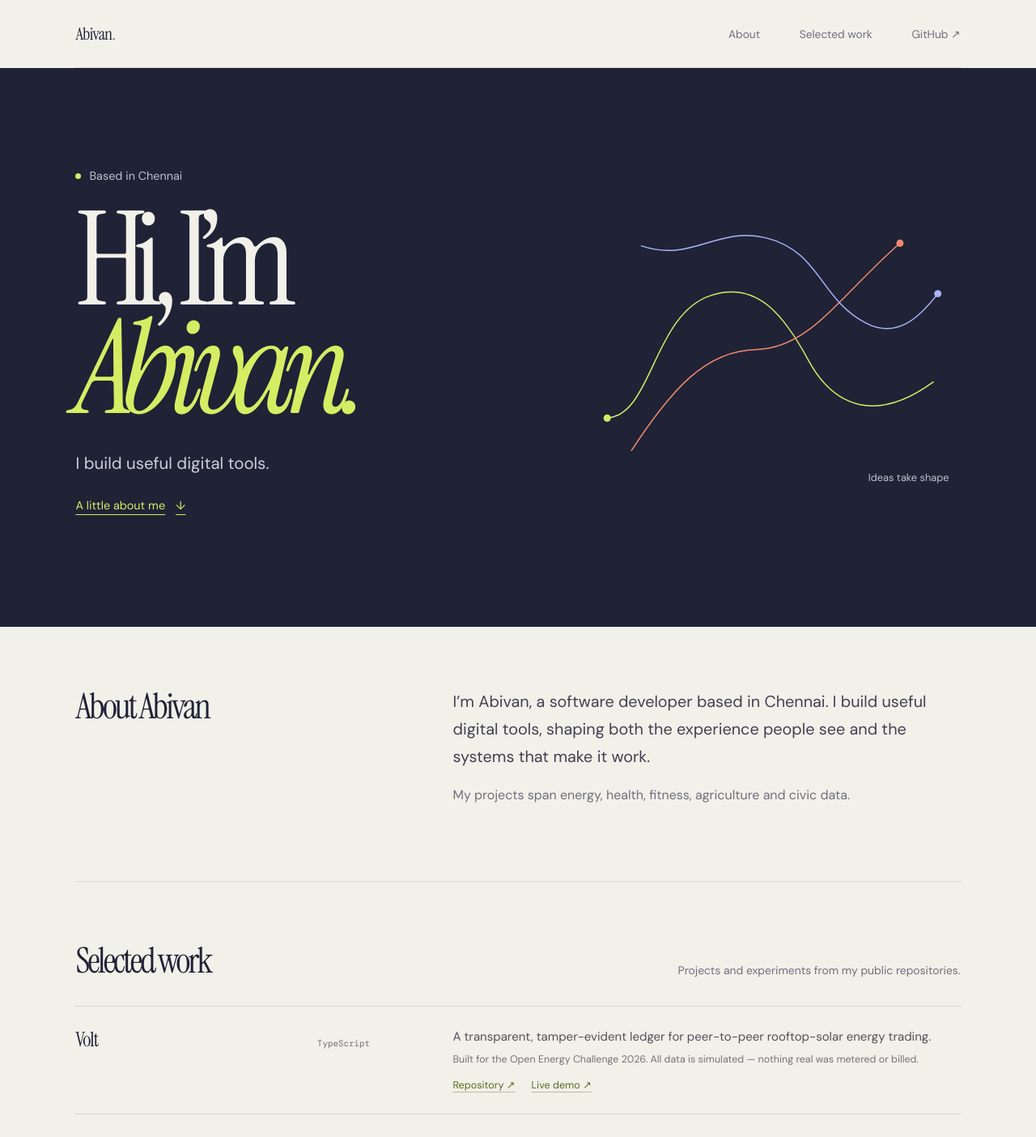
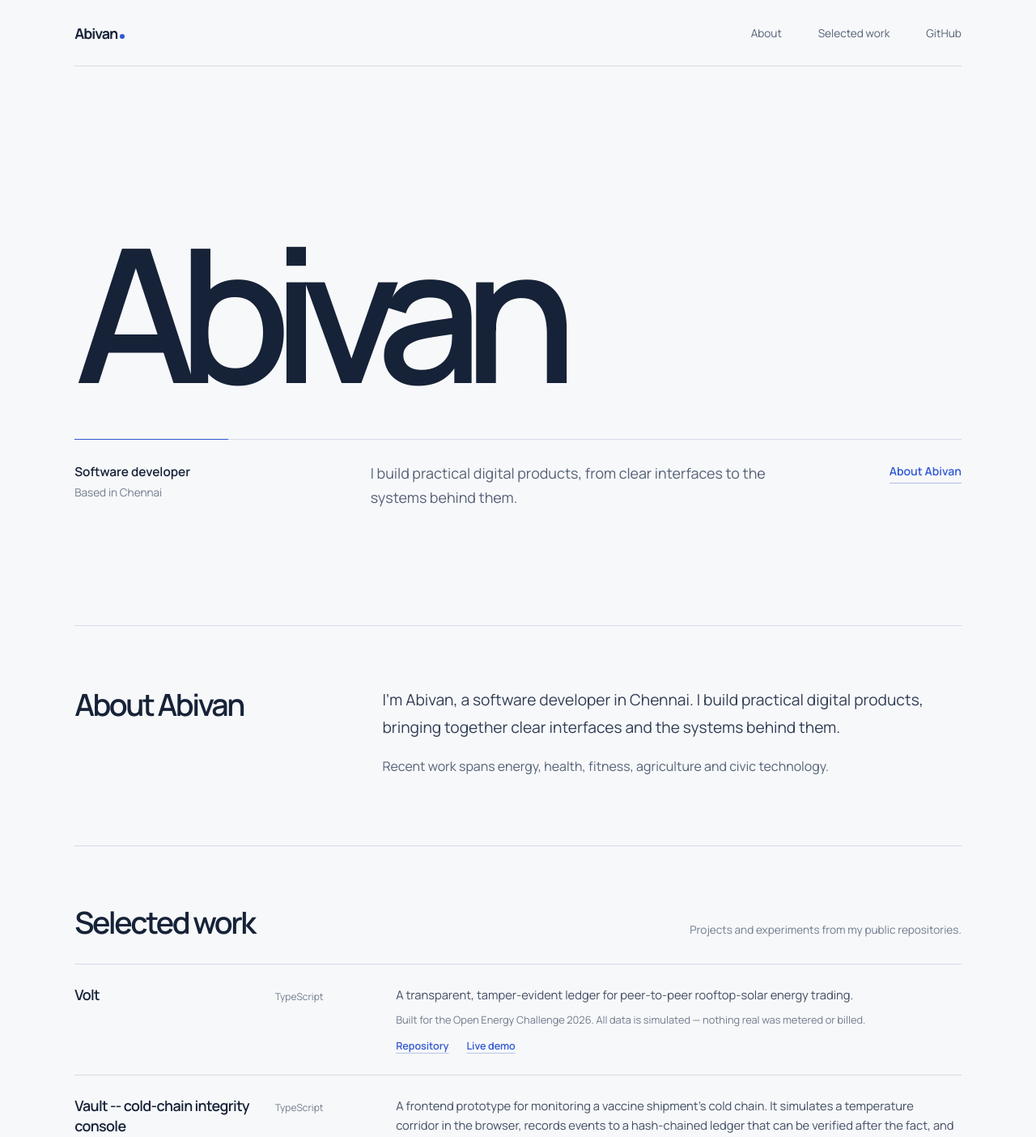
Before and after one commit to abivan100-stack/abivan-portfolio, a React (Vite) app: page / in a window 1280 px wide. Shown: the top 1404 px of the page at 81% size. Built offline with nearby package versions, Linux system fonts and the light colour scheme.

Commit message:
Redesign portfolio for a professional audience

```diff
--- a/index.html
+++ b/index.html
@@ -3,7 +3,7 @@
   <head>
     <meta charset="UTF-8" />
     <meta name="viewport" content="width=device-width, initial-scale=1.0" />
-    <meta name="theme-color" content="#202236" />
+    <meta name="theme-color" content="#f7f8fa" />
     <meta name="description" content="Abivan is a software developer in Chennai who builds practical digital tools." />
     <title>Abivan — Personal Portfolio</title>
   </head>
--- a/src/App.css
+++ b/src/App.css
@@ -1,14 +1,13 @@
 .site-shell {
-  --paper: #f1f0e9;
-  --ink: #202236;
-  --deep: #202236;
-  --muted: #6f7080;
-  --line: #d8d6cf;
-  --accent: #d5ed63;
-  --coral: #f08b70;
-  --periwinkle: #a8b6ff;
+  --paper: #f7f8fa;
+  --wash: #eef2f8;
+  --ink: #162237;
+  --slate: #556176;
+  --muted: #707b8d;
+  --line: #d4dce8;
+  --blue: #3158d4;
   min-height: 100vh;
-  padding: 0 clamp(24px, 7.3vw, 116px);
+  padding-inline: clamp(22px, 7.2vw, 112px);
   color: var(--ink);
   background: var(--paper);
 }
@@ -21,7 +20,7 @@
 }
 
 .site-header {
-  min-height: 84px;
+  min-height: 82px;
   display: flex;
   justify-content: space-between;
   align-items: center;
@@ -29,233 +28,244 @@
 }
 
 .wordmark {
+  display: inline-flex;
+  align-items: baseline;
+  gap: 3px;
   color: var(--ink);
-  font-family: var(--font-display);
-  font-size: 1.3rem;
-  font-weight: 400;
-  letter-spacing: -.035em;
+  font-size: 1.12rem;
+  font-weight: 700;
+  letter-spacing: -.055em;
   text-decoration: none;
 }
+.wordmark-dot { width: 6px; height: 6px; border-radius: 50%; background: var(--blue); }
 
-.wordmark span { color: #687637; }
-
-.site-header nav { display: flex; align-items: center; gap: clamp(20px, 3.8vw, 54px); }
+.site-header nav { display: flex; align-items: center; gap: clamp(19px, 3.5vw, 46px); }
 .site-header nav a,
 .site-footer a {
-  color: var(--muted);
-  font-size: .86rem;
+  color: var(--slate);
+  font-size: .85rem;
   text-decoration-color: transparent;
   text-underline-offset: 5px;
-  transition: color 170ms ease, text-decoration-color 170ms ease;
+  transition: color 160ms ease, text-decoration-color 160ms ease;
 }
 .site-header nav a:hover,
-.site-footer a:hover { color: var(--ink); text-decoration-color: currentColor; }
+.site-footer a:hover { color: var(--blue); text-decoration-color: currentColor; }
 
 .personal-intro {
-  position: relative;
-  isolation: isolate;
-  min-height: min(690px, calc(100svh - 84px));
-  margin-inline: calc(0px - clamp(24px, 7.3vw, 116px));
-  padding: 76px clamp(24px, 7.3vw, 116px) 92px;
-  display: grid;
-  grid-template-columns: minmax(0, 1.08fr) minmax(280px, .92fr);
-  align-items: center;
-  gap: clamp(24px, 6vw, 92px);
-  overflow: hidden;
-  color: var(--paper);
-  background: var(--deep);
+  min-height: min(690px, calc(100svh - 82px));
+  padding: clamp(82px, 11vw, 142px) 0 72px;
+  display: flex;
+  flex-direction: column;
+  justify-content: center;
+}
+.personal-intro h1 {
+  margin: 0;
+  color: var(--ink);
+  font-size: clamp(7rem, 18vw, 16rem);
+  font-weight: 600;
+  line-height: .8;
+  letter-spacing: -.105em;
 }
 
-.intro-copy { position: relative; z-index: 1; max-width: 770px; }
-.location-line {
-  display: flex;
-  align-items: center;
-  gap: 10px;
-  margin: 0 0 29px;
-  color: #c1c1cc;
-  font-size: .9rem;
+.signature-rule {
+  position: relative;
+  height: 1px;
+  margin: clamp(36px, 5vw, 64px) 0 29px;
+  background: var(--line);
+  transform-origin: left center;
 }
-.location-dot { width: 7px; height: 7px; border-radius: 50%; background: var(--accent); }
+.signature-rule::after {
+  position: absolute;
+  inset: 0 auto 0 0;
+  width: clamp(100px, 15vw, 190px);
+  background: var(--blue);
+  content: '';
+}
 
-.personal-intro h1 {
-  margin: 0;
-  color: var(--paper);
-  font-family: var(--font-display);
-  font-size: clamp(5.25rem, 12.6vw, 11rem);
-  font-weight: 400;
-  line-height: .83;
-  letter-spacing: -.09em;
+.intro-details {
+  display: grid;
+  grid-template-columns: minmax(175px, .8fr) minmax(0, 1.5fr) auto;
+  align-items: start;
+  gap: clamp(22px, 4vw, 56px);
 }
-.personal-intro h1 span { color: var(--accent); font-style: italic; }
-
+.intro-role p { margin: 0; color: var(--ink); font-size: .96rem; font-weight: 600; }
+.intro-role span { display: block; margin-top: 6px; color: var(--muted); font-size: .85rem; }
 .intro-description {
-  max-width: 435px;
-  margin: 34px 0 0;
-  color: #d0cfda;
-  font-size: clamp(1.1rem, 1.6vw, 1.38rem);
-  line-height: 1.55;
+  max-width: 560px;
+  margin: -3px 0 0;
+  color: var(--slate);
+  font-size: clamp(1rem, 1.4vw, 1.16rem);
+  line-height: 1.7;
 }
 .intro-link {
-  display: inline-flex;
-  align-items: center;
-  gap: 13px;
-  margin-top: 26px;
-  color: var(--accent);
-  font-size: .9rem;
-  text-decoration-thickness: 1px;
-  text-underline-offset: 6px;
-  transition: gap 170ms ease;
+  justify-self: end;
+  color: var(--blue);
+  font-size: .88rem;
+  font-weight: 600;
+  text-decoration: none;
+  text-underline-offset: 5px;
+  border-bottom: 1px solid #aebde9;
+  padding-bottom: 5px;
+  transition: border-color 160ms ease;
 }
-.intro-link:hover { gap: 19px; }
-
-.build-trace {
-  position: relative;
-  width: min(100%, 480px);
-  justify-self: end;
-  aspect-ratio: 1.16;
-}
-.build-trace svg { display: block; width: 100%; height: 100%; overflow: visible; }
-.trace-line { stroke-width: 1.35; stroke-linecap: round; }
-.trace-line-main { stroke: var(--accent); }
-.trace-line-second { stroke: var(--coral); }
-.trace-line-third { stroke: var(--periwinkle); }
-.trace-point-one { fill: var(--accent); }
-.trace-point-two { fill: var(--coral); }
-.trace-point-three { fill: var(--periwinkle); }
-.trace-caption {
-  position: absolute;
-  right: 3%;
-  bottom: 6%;
-  color: #c1c1cc;
-  font-size: .8rem;
-}
+.intro-link:hover { border-color: var(--blue); }
 
 .about-section {
-  padding: 75px 0 92px;
+  scroll-margin-top: 28px;
+  padding: 75px 0 84px;
   display: grid;
-  grid-template-columns: minmax(190px, .58fr) minmax(0, 1fr);
-  gap: 8vw;
-  border-bottom: 1px solid var(--line);
+  grid-template-columns: minmax(170px, .65fr) minmax(0, 1.6fr);
+  gap: 7vw;
+  border-top: 1px solid var(--line);
 }
 .about-section h2,
-.work-heading h2 {
+.work-heading h2,
+.closing-note h2 {
   margin: 0;
   color: var(--ink);
-  font-family: var(--font-display);
-  font-size: clamp(1.9rem, 3.4vw, 2.85rem);
-  font-weight: 400;
+  font-size: clamp(1.7rem, 3vw, 2.35rem);
+  font-weight: 600;
   letter-spacing: -.065em;
-  line-height: 1.08;
+  line-height: 1.15;
 }
 .about-copy { max-width: 720px; }
-.about-copy p { margin: 0; color: #414252; font-size: clamp(1.05rem, 1.55vw, 1.28rem); line-height: 1.72; }
-.about-copy p + p { margin-top: 17px; color: var(--muted); font-size: 1rem; }
+.about-copy p { margin: 0; color: #303d54; font-size: clamp(1.02rem, 1.5vw, 1.2rem); line-height: 1.75; }
+.about-copy p + p { margin-top: 17px; color: var(--slate); font-size: 1rem; }
 
-.work-section { padding: 74px 0 94px; }
+.work-section { scroll-margin-top: 28px; padding: 72px 0 88px; border-top: 1px solid var(--line); }
 .work-heading {
   display: flex;
   justify-content: space-between;
   align-items: end;
   gap: 28px;
-  margin-bottom: 32px;
+  margin-bottom: 30px;
 }
-.work-heading p { margin: 0 0 3px; color: var(--muted); font-size: .87rem; }
+.work-heading p { margin: 0 0 3px; color: var(--muted); font-size: .85rem; }
 .project-row {
   position: relative;
   display: grid;
-  grid-template-columns: minmax(190px, .58fr) minmax(0, 1fr);
-  gap: 8vw;
+  grid-template-columns: minmax(200px, .66fr) minmax(0, 1.5fr);
+  gap: 7vw;
   padding: 25px 0 27px;
   border-top: 1px solid var(--line);
-  transition: padding 180ms ease, border-color 180ms ease;
 }
 .project-row::before {
   position: absolute;
-  top: -1px;
-  left: 0;
-  width: 0;
-  height: 2px;
-  background: #778a30;
+  top: 22px;
+  bottom: 24px;
+  left: -14px;
+  width: 2px;
+  background: var(--blue);
   content: '';
-  transition: width 220ms ease;
+  transform: scaleY(0);
+  transform-origin: center;
+  transition: transform 180ms ease;
 }
-.project-row:hover { padding-inline: 12px 0; border-color: #a9ad91; }
-.project-row:hover::before { width: 46px; }
-.project-name-block { display: flex; align-items: baseline; justify-content: space-between; gap: 15px; }
-.project-name-block h3 {
+.project-row:hover::before,
+.project-row:focus-within::before { transform: scaleY(1); }
+.project-heading { display: flex; align-items: baseline; justify-content: space-between; gap: 16px; }
+.project-heading h3 {
   margin: 0;
   color: var(--ink);
-  font-family: var(--font-display);
-  font-size: 1.55rem;
-  font-weight: 400;
-  letter-spacing: -.04em;
-  line-height: 1.3;
+  font-size: 1.12rem;
+  font-weight: 600;
+  letter-spacing: -.035em;
+  line-height: 1.4;
+  transition: color 160ms ease;
 }
-.project-language { flex: 0 0 auto; color: var(--muted); font-family: var(--font-mono); font-size: .68rem; }
-.project-description-block > p { max-width: 700px; margin: 0; color: #55515d; font-size: .94rem; line-height: 1.6; }
-.project-description-block > p.project-context { margin-top: 7px; color: #77737d; font-size: .78rem; }
-.project-links { display: flex; gap: 20px; margin-top: 12px; }
-.project-links a { color: #596d21; font-size: .79rem; text-decoration-color: #b6c191; text-underline-offset: 4px; }
+.project-row:hover .project-heading h3,
+.project-row:focus-within .project-heading h3 { color: var(--blue); }
+.project-language { flex: 0 0 auto; color: var(--muted); font-size: .75rem; }
+.project-description-block > p { max-width: 690px; margin: 0; color: #414e63; font-size: .92rem; line-height: 1.65; }
+.project-description-block > p.project-context { margin-top: 8px; color: var(--muted); font-size: .8rem; }
+.project-links { display: flex; flex-wrap: wrap; gap: 22px; margin-top: 13px; }
+.project-links a {
+  color: var(--blue);
+  font-size: .79rem;
+  font-weight: 600;
+  text-decoration-color: #b7c4e9;
+  text-underline-offset: 4px;
+}
 .project-links a:hover { text-decoration-color: currentColor; }
 
 .closing-note {
-  min-height: 154px;
-  padding: 31px 0 37px;
+  margin-inline: calc(0px - clamp(22px, 7.2vw, 112px));
+  padding: 61px clamp(22px, 7.2vw, 112px) 64px;
   display: flex;
   justify-content: space-between;
   align-items: center;
-  gap: 28px;
-  border-top: 1px solid var(--line);
+  gap: 30px;
+  color: var(--paper);
+  background: var(--ink);
 }
-.closing-note p { margin: 0; color: var(--ink); font-family: var(--font-display); font-size: clamp(1.5rem, 2.8vw, 2.35rem); letter-spacing: -.055em; }
-.closing-note a { color: #596d21; font-size: .88rem; text-underline-offset: 5px; }
+.closing-note h2 { color: var(--paper); font-size: clamp(1.7rem, 3vw, 2.4rem); }
+.closing-note p { margin: 9px 0 0; color: #c2cbd8; font-size: .92rem; }
+.closing-note a {
+  padding: 13px 17px;
+  color: var(--ink);
+  background: #fff;
+  font-size: .82rem;
+  font-weight: 600;
+  text-decoration: none;
+  transition: background-color 160ms ease, color 160ms ease;
+}
+.closing-note a:hover { color: #fff; background: var(--blue); }
 
 .site-footer {
-  min-height: 76px;
+  min-height: 70px;
   display: flex;
   justify-content: space-between;
   align-items: center;
-  border-top: 1px solid var(--line);
   color: var(--muted);
   font-size: .76rem;
 }
 
-:focus-visible { outline: 2px solid #778a30; outline-offset: 5px; }
+:focus-visible { outline: 2px solid var(--blue); outline-offset: 5px; }
 
 @media (max-width: 820px) {
-  .personal-intro { grid-template-columns: minmax(0, 1fr) minmax(220px, .7fr); gap: 24px; }
-  .personal-intro h1 { font-size: clamp(5rem, 12.2vw, 7.4rem); }
-  .about-section, .project-row { grid-template-columns: 180px minmax(0, 1fr); gap: 38px; }
+  .personal-intro { min-height: 590px; }
+  .personal-intro h1 { font-size: clamp(6rem, 17vw, 9rem); }
+  .intro-details { grid-template-columns: minmax(140px, .7fr) minmax(0, 1.4fr); gap: 25px; }
+  .intro-link { grid-column: 2; justify-self: start; }
+  .about-section, .project-row { grid-template-columns: 165px minmax(0, 1fr); gap: 34px; }
 }
 
 @media (max-width: 600px) {
   .site-shell { padding-inline: 21px; }
   .site-header { min-height: 70px; }
-  .site-header nav { gap: 17px; }
-  .site-header nav a { font-size: .78rem; }
-  .site-header nav a:nth-child(2) { display: none; }
-  .personal-intro {
-    min-height: auto;
+  .site-header nav { gap: 15px; }
+  .site-header nav a { font-size: .76rem; }
+  .personal-intro { min-height: 520px; padding: 80px 0 56px; }
+  .personal-intro h1 { font-size: clamp(5.2rem, 22vw, 8rem); }
+  .signature-rule { margin: 32px 0 24px; }
+  .intro-details { grid-template-columns: 1fr; gap: 19px; }
+  .intro-link { grid-column: auto; }
+  .about-section { padding: 52px 0 59px; display: block; }
+  .about-copy { margin-top: 20px; }
+  .work-section { padding: 55px 0 64px; }
+  .work-heading { display: block; margin-bottom: 22px; }
+  .work-heading p { margin-top: 9px; }
+  .project-row { display: block; padding: 21px 0 23px; }
+  .project-row::before { left: -10px; }
+  .project-heading { justify-content: flex-start; gap: 13px; }
+  .project-heading h3 { font-size: 1.06rem; }
+  .project-description-block { margin-top: 10px; }
+  .closing-note {
     margin-inline: -21px;
-    padding: 70px 21px 47px;
-    display: block;
+    padding: 42px 21px 45px;
+    align-items: flex-start;
+    flex-direction: column;
+    gap: 22px;
   }
-  .personal-intro h1 { font-size: clamp(5.2rem, 19vw, 7rem); }
-  .intro-description { max-width: 350px; margin-top: 26px; }
-  .build-trace { width: min(100%, 350px); margin: 16px 0 0 auto; }
-  .trace-caption { right: 2%; bottom: 1%; }
-  .about-section { padding: 50px 0 61px; display: block; }
-  .about-copy { margin-top: 20px; }
-  .work-section { padding: 54px 0 62px; }
-  .work-heading { display: block; margin-bottom: 22px; }
-  .work-heading p { margin-top: 11px; }
-  .project-row { display: block; padding: 21px 0 23px; }
-  .project-row:hover { padding-inline: 9px 0; }
-  .project-name-block { justify-content: flex-start; gap: 12px; }
-  .project-name-block h3 { font-size: 1.35rem; }
-  .project-description-block { margin-top: 11px; }
-  .closing-note { min-height: auto; padding: 27px 0 33px; align-items: flex-start; flex-direction: column; gap: 12px; }
-  .site-footer { min-height: 68px; }
+  .site-footer { min-height: 65px; }
+}
+
+@media (max-width: 360px) {
+  .site-shell { padding-inline: 16px; }
+  .site-header nav { gap: 11px; }
+  .site-header nav a { font-size: .72rem; }
+  .personal-intro h1 { font-size: 21vw; }
+  .closing-note { margin-inline: -16px; padding-inline: 16px; }
 }
 
 @media (prefers-reduced-motion: reduce) {
--- a/src/App.tsx
+++ b/src/App.tsx
@@ -4,28 +4,10 @@ import './App.css'
 
 type Project = (typeof projects)[number]
 
-function BuildTrace() {
-  const reduceMotion = useReducedMotion()
-
-  return (
-    <div className="build-trace" aria-hidden="true">
-      <svg viewBox="0 0 420 360" fill="none">
-        <motion.path className="trace-line trace-line-main" d="M28 266C78 263 79 151 143 130C195 113 225 153 252 203C280 254 327 272 390 226" pathLength={1} initial={reduceMotion ? false : { pathLength: 0 }} animate={{ pathLength: 1 }} transition={{ duration: 1.35, delay: 0.35, ease: 'easeInOut' }} />
-        <motion.path className="trace-line trace-line-second" d="M55 302C100 233 138 191 193 190C252 189 284 133 353 72" pathLength={1} initial={reduceMotion ? false : { pathLength: 0 }} animate={{ pathLength: 1 }} transition={{ duration: 1.15, delay: 0.55, ease: 'easeInOut' }} />
-        <motion.path className="trace-line trace-line-third" d="M66 75C122 94 150 53 204 66C265 81 264 135 316 161C348 177 372 158 395 128" pathLength={1} initial={reduceMotion ? false : { pathLength: 0 }} animate={{ pathLength: 1 }} transition={{ duration: 1.2, delay: 0.7, ease: 'easeInOut' }} />
-        <circle className="trace-point trace-point-one" cx="28" cy="266" r="4" />
-        <circle className="trace-point trace-point-two" cx="353" cy="72" r="4" />
-        <circle className="trace-point trace-point-three" cx="395" cy="128" r="4" />
-      </svg>
-      <span className="trace-caption">Ideas take shape</span>
-    </div>
-  )
-}
-
 function ProjectRow({ project }: { project: Project }) {
   return (
     <article className="project-row">
-      <div className="project-name-block">
+      <div className="project-heading">
         <h3>{project.name}</h3>
         {project.language && <span className="project-language">{project.language}</span>}
       </div>
@@ -33,8 +15,8 @@ function ProjectRow({ project }: { project: Project }) {
         <p>{project.summary || 'The repository does not include a project description yet.'}</p>
         {project.contextNote && project.contextNote.trim() !== project.summary.trim() && <p className="project-context">{project.contextNote}</p>}
         <div className="project-links">
-          <a href={project.url} target="_blank" rel="noreferrer">Repository <span aria-hidden="true">↗</span></a>
-          {project.demoUrl && <a href={project.demoUrl} target="_blank" rel="noreferrer">Live demo <span aria-hidden="true">↗</span></a>}
+          <a href={project.url} target="_blank" rel="noreferrer">Repository</a>
+          {project.demoUrl && <a href={project.demoUrl} target="_blank" rel="noreferrer">Live demo</a>}
         </div>
       </div>
     </article>
@@ -49,38 +31,38 @@ function App() {
     <MotionConfig reducedMotion="user">
       <div className="site-shell">
         <header className="site-header" id="top">
-          <a className="wordmark" href="#top" aria-label="Abivan, back to top">Abivan<span>.</span></a>
+          <a className="wordmark" href="#top" aria-label="Abivan, back to top">Abivan<span className="wordmark-dot" /></a>
           <nav aria-label="Main navigation">
             <a href="#about">About</a>
             <a href="#work">Selected work</a>
-            <a href="https://github.com/abivan100-stack" target="_blank" rel="noreferrer">GitHub <span aria-hidden="true">↗</span></a>
+            <a href="https://github.com/abivan100-stack" target="_blank" rel="noreferrer">GitHub</a>
           </nav>
         </header>
 
         <main>
-          <motion.section className="personal-intro" aria-labelledby="intro-title"
-            initial={reduceMotion ? false : { opacity: 0 }}
-            animate={{ opacity: 1 }}
-            transition={{ duration: 0.75, ease: 'easeOut' }}>
-            <div className="intro-copy">
-              <p className="location-line"><span className="location-dot" aria-hidden="true" />Based in Chennai</p>
-              <h1 id="intro-title">Hi, I’m<br /><span>Abivan.</span></h1>
-              <p className="intro-description">I build useful digital tools.</p>
-              <a className="intro-link" href="#about">A little about me <span aria-hidden="true">↓</span></a>
+          <section className="personal-intro" aria-labelledby="intro-title">
+            <h1 id="intro-title">Abivan</h1>
+            <motion.div className="signature-rule" aria-hidden="true"
+              initial={reduceMotion ? false : { scaleX: 0 }}
+              animate={{ scaleX: 1 }}
+              transition={{ duration: 0.7, delay: 0.25, ease: 'easeOut' }} />
+            <div className="intro-details">
+              <div className="intro-role">
+                <p>Software developer</p>
+                <span>Based in Chennai</span>
+              </div>
+              <p className="intro-description">I build practical digital products, from clear interfaces to the systems behind them.</p>
+              <a className="intro-link" href="#about">About Abivan</a>
             </div>
-            <BuildTrace />
-          </motion.section>
+          </section>
 
-          <motion.section className="about-section" id="about" aria-labelledby="about-title"
-            initial={reduceMotion ? false : { opacity: 0 }}
-            whileInView={{ opacity: 1 }} viewport={{ once: true, amount: 0.25 }}
-            transition={{ duration: 0.55, ease: 'easeOut' }}>
+          <section className="about-section" id="about" aria-labelledby="about-title">
             <h2 id="about-title">About Abivan</h2>
             <div className="about-copy">
-              <p>I’m Abivan, a software developer based in Chennai. I build useful digital tools, shaping both the experience people see and the systems that make it work.</p>
-              <p>My projects span energy, health, fitness, agriculture and civic data.</p>
+              <p>I’m Abivan, a software developer in Chennai. I build practical digital products, bringing together clear interfaces and the systems behind them.</p>
+              <p>Recent work spans energy, health, fitness, agriculture and civic technology.</p>
             </div>
-          </motion.section>
+          </section>
 
           <section className="work-section" id="work" aria-labelledby="work-title">
             <div className="work-heading">
@@ -93,8 +75,11 @@ function App() {
           </section>
 
           <section className="closing-note" aria-label="GitHub profile">
-            <p>The full project history lives on GitHub.</p>
-            <a href="https://github.com/abivan100-stack" target="_blank" rel="noreferrer">Visit Abivan on GitHub <span aria-hidden="true">↗</span></a>
+            <div>
+              <h2>More of my work</h2>
+              <p>Browse the complete project history on GitHub.</p>
+            </div>
+            <a href="https://github.com/abivan100-stack" target="_blank" rel="noreferrer">Visit GitHub profile</a>
           </section>
         </main>
 
--- a/src/index.css
+++ b/src/index.css
@@ -1,21 +1,19 @@
-@import url('https://fonts.googleapis.com/css2?family=DM+Mono:wght@400;500&family=DM+Sans:wght@400;500;600;700&family=Instrument+Serif:ital@0;1&display=swap');
+@import url('https://fonts.googleapis.com/css2?family=Manrope:wght@400;500;600;700;800&display=swap');
 
 :root {
-  font-family: 'DM Sans', 'Segoe UI', sans-serif;
+  font-family: 'Manrope', 'Segoe UI', sans-serif;
   font-synthesis: none;
   text-rendering: optimizeLegibility;
   -webkit-font-smoothing: antialiased;
   -moz-osx-font-smoothing: grayscale;
   font-optical-sizing: auto;
   font-weight: 400;
-  background: #f1f0e9;
-  color: #202236;
-  --font-display: 'Instrument Serif', Georgia, serif;
-  --font-mono: 'DM Mono', Consolas, monospace;
+  background: #f7f8fa;
+  color: #162237;
   scroll-behavior: smooth;
 }
 
 * { box-sizing: border-box; }
 body { min-width: 320px; min-height: 100vh; margin: 0; }
 button, a { font: inherit; }
-::selection { color: #f4f3ef; background: #347c6d; }
+::selection { color: #fff; background: #3158d4; }
```
